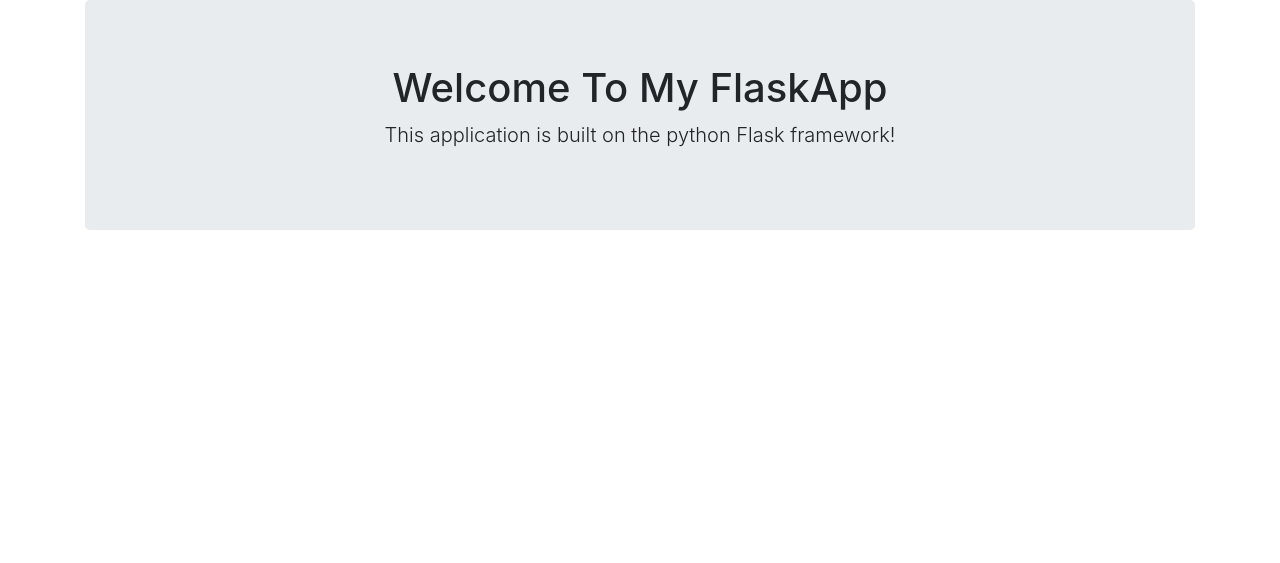
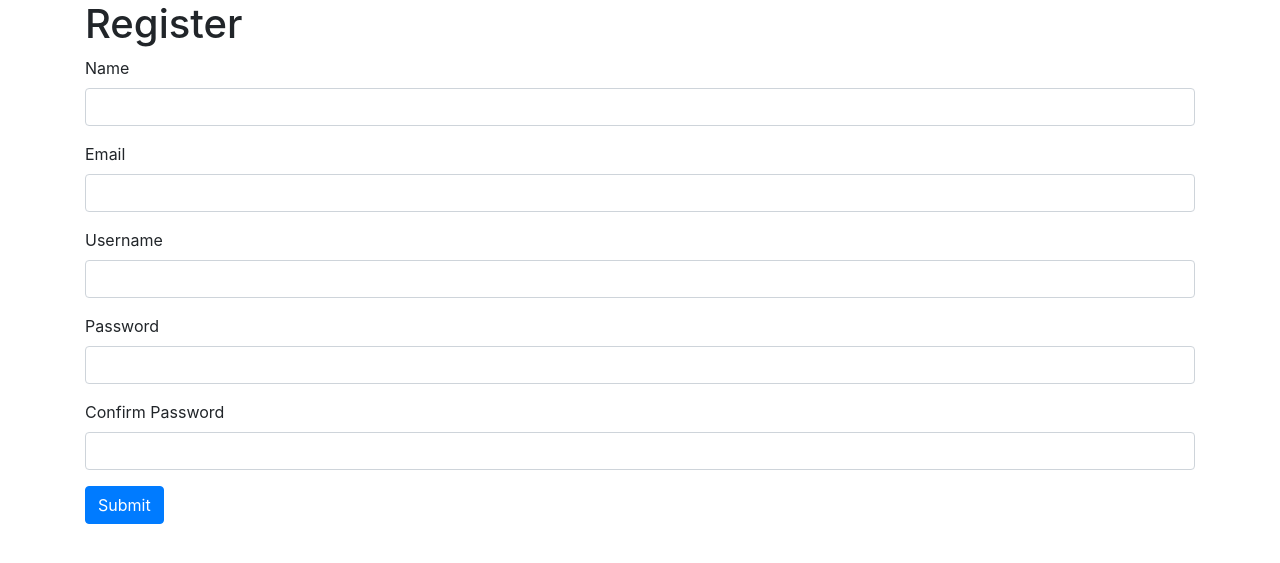
Before and after one commit to huih1026/myFlaskApp, a Flask app: page /register in a window 1280 px wide. Shown: the part 56-619 px from the top of the page. Run offline with Flask 2, Linux system fonts and the light colour scheme; some libraries are stand-ins or nearby versions.

Commit message:
add commits for register&form functionality

```diff
--- a/app.py
+++ b/app.py
@@ -18,9 +18,8 @@
 # init MYSQL
 mysql = MySQL(app)
 
-
+# local data file
 Articles = Articles()
-
 
 # given the route to let the broswer to find
 @app.route('/')
@@ -55,6 +54,13 @@
 		validators.EqualTo('confirm', message='Passwords Not Match')])
 	confirm = PasswordField('Confirm Password')
 
+'''
+When click or browser see the route /register, it would run register(),
+but now it has no data posted, if statement won't be executed, last reach
+return, register.html will be rendered, Next, if click [submit] button with
+the data entered, then request.form will be filled with data, if will get
+executed.
+'''
 @app.route('/register', methods=['GET', 'POST'])
 def register():
 	form = RegisterForm(request.form)
@@ -77,9 +83,11 @@
 
 		flash('You are now regiseterd and can log in', 'success')
 
-		redirect(url_for('index'))
+		return redirect(url_for('index'))
 
-	return render_template('home.html', form=form)
+	# register.html must be render, not other page, becasue initially this page will be
+	# shown, then waiting the input data then will goes to if statement.
+	return render_template('register.html', form=form)
 
 
 if __name__ == '__main__':
--- a/templates/includes/_formhelpers.html
+++ b/templates/includes/_formhelpers.html
@@ -1,6 +1,6 @@
 {% macro render_field(field) %}
 	{{ field.label }}
-	{{ field(**kwargs)|safe}}
+	{{ field(**kwargs)|safe }}
 	{% if field.errors %}
 		{% for error in field.errors %}
 			<span class="help-inline">{{ error }}</span>
```
